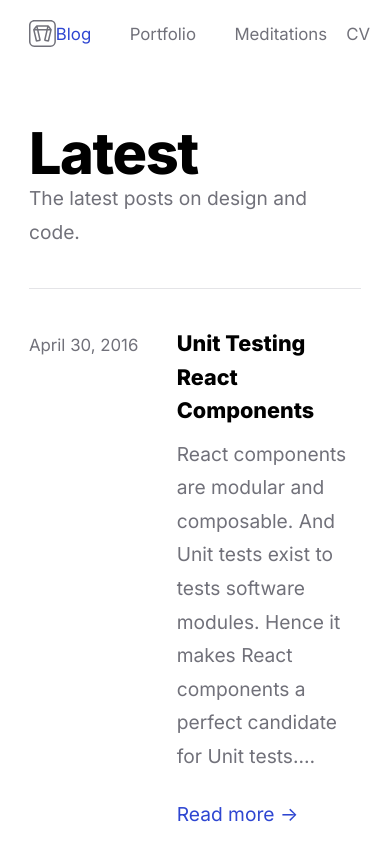
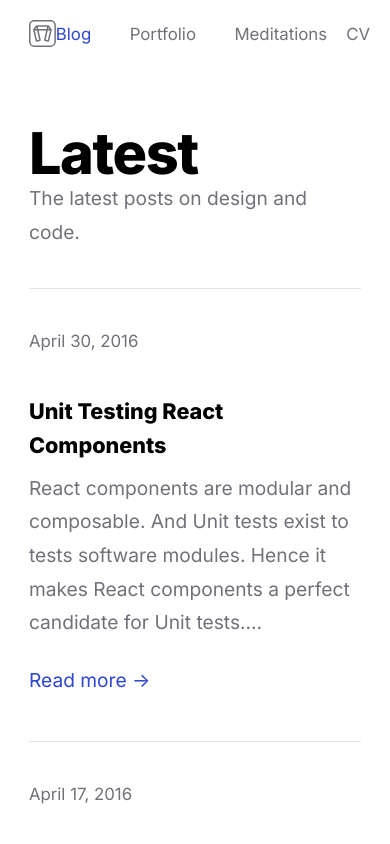
Before and after one commit to nayaabkhan/nayaabkhan.me, a Next.js app: page /blog in a window 390 px wide. Shown: the top 844 px of the page. Built offline with nearby package versions, Linux system fonts and the light colour scheme.

Commit message:
Make listings responsive

```diff
--- a/pages/blog/index.tsx
+++ b/pages/blog/index.tsx
@@ -24,8 +24,8 @@ export default function BlogListing({ posts }) {
           <li key={post.slug}>
             <article>
               <Link as={`/blog/${post.slug}`} href={`/blog/[slug]`}>
-                <a className="flex items-baseline py-5">
-                  <div className="flex-shrink-0 pr-5 text-sm font-medium text-gray-500">
+                <a className="flex flex-wrap md:flex-nowrap gap-5 items-baseline py-5">
+                  <div className="flex-shrink-0 text-sm font-medium text-gray-500">
                     <time
                       dateTime={new Date(post.frontmatter.date).toISOString()}
                     >
```
